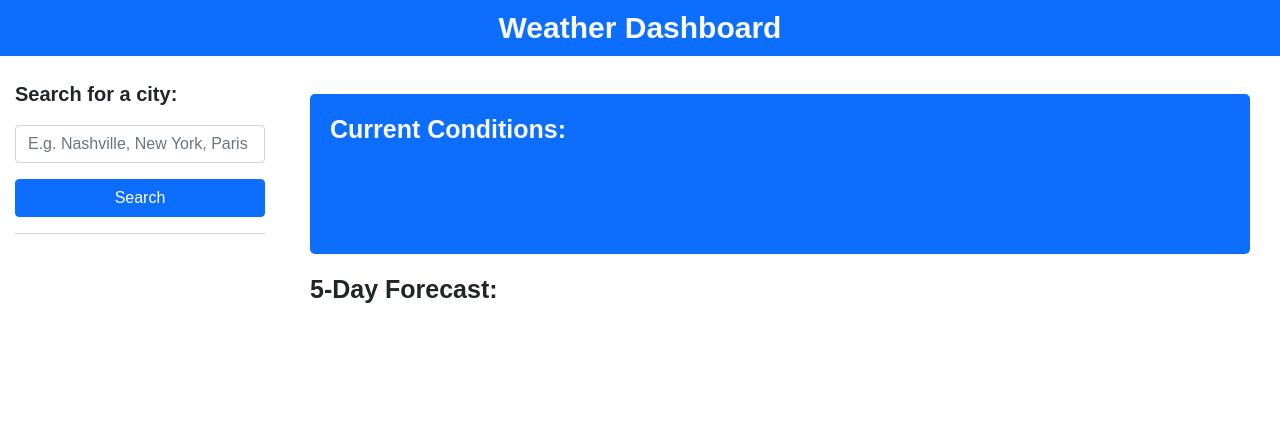
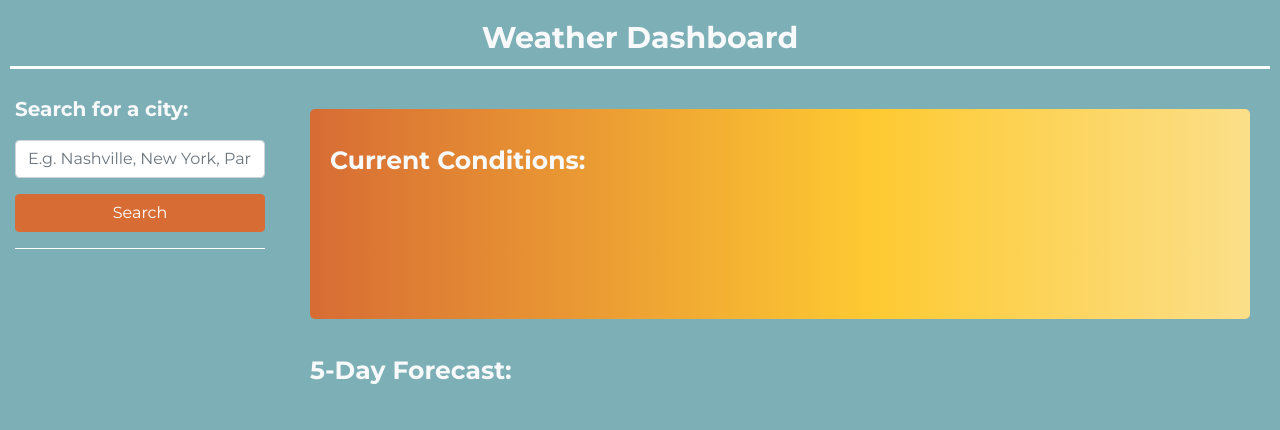
Before and after one commit to rileyjess/stratus-cloud, a plain HTML site: page index.html in a window 1280 px wide. Drawn offline with nearby package versions, Linux system fonts and the light colour scheme.

Commit message:
Updated the design of the dashboard with Bootstrap classes and custom CSS

```diff
--- a/assets/css/style.css
+++ b/assets/css/style.css
@@ -4,6 +4,7 @@
     margin: 0;
     padding: 0;
     box-sizing: border-box;
+    font-family: Montserrat, sans-serif;
 }
 
 /* Main header styles */
@@ -11,6 +12,19 @@ h1 {
     font-size: 30px;
     font-weight: bold;
     padding: 10px;
+    border-bottom-width: medium;
+    border-bottom-color: white;
+    border-bottom-style: solid;
+}
+
+header {
+    border-radius: 5px;
+    margin: 10px;
+}
+
+body {
+    background-color: #7DAFB6;
+    height: 100vh;
 }
 
 /* Styles for the search form and search history panel */
@@ -20,7 +34,7 @@ h1 {
     }
 
     .search-form {
-        border-bottom: 1px solid lightgray;
+        border-bottom: 1px solid white;
     }
 
     .city-search-header {
@@ -30,6 +44,9 @@ h1 {
 
     .btn {
         width: 100%;
+        background-color: #d76c34;
+        border-color:#d76c34;
+        color: white;
     }
 
     .btn:hover {
@@ -42,12 +59,12 @@ h1 {
 
     .history-item {
         list-style: none;
-        background-color: lightgray;
-        color: black;
+        background-color: rgb(0 0 0 / 25%);
+        color: white;
         border-radius: 5px;
         margin-top: 15px;
         width: 100%;
-        padding: 5px;
+        padding: 7px;
         font-size: 14px;
         text-align: center;
     }
@@ -67,10 +84,11 @@ h1 {
         padding: 20px;
         margin: 10px;
         line-height: 0.5;
+        background: linear-gradient(to right, #d76c34, #FECA32 60%, #fbdf89);
     }
 
     #icon {
-        height: 120px;
+        height: 170px;
         padding: 0px;
     }
 
@@ -85,7 +103,7 @@ h1 {
     }
 
     .forecast-card {
-        background-color: #7b848c;
+        background-color: rgb(0 0 0 / 40%);
         color: #fff;
         padding: 16px;
         border-radius: 5px;
@@ -96,17 +114,20 @@ h1 {
     h2 {
         font-size: 25px;
         font-weight: bold;
-        padding-bottom: 8px;
+        padding-bottom: 1.5rem;
+        padding-top: 1rem;
     }
 
     h3 {
         font-size: 20px;
         font-weight: bold;
+        padding-top: 1rem;
     }
 
     p {
         font-size: 14px;
-        font-weight: bold;
+        margin-top: 0;
+        margin-bottom: 1.5rem;
     }
 
     ul {
--- a/index.html
+++ b/index.html
@@ -6,12 +6,15 @@
   <meta name="viewport" content="width=device-width, initial-scale=1.0" />
   <meta http-equiv="X-UA-Compatible" content="ie=edge" />
   <link rel="stylesheet" href="https://cdn.jsdelivr.net/npm/bootstrap@5.1.3/dist/css/bootstrap.min.css" />
+  <link rel="preconnect" href="https://fonts.googleapis.com">
+  <link rel="preconnect" href="https://fonts.gstatic.com" crossorigin>
+  <link href="https://fonts.googleapis.com/css2?family=Montserrat:ital,wght@0,100..900;1,100..900&display=swap" rel="stylesheet">
   <link rel="stylesheet" href="./assets/css/style.css" />
   <title>Weather Dashboard</title>
 </head>
 
 <body>
-  <header class="text-light bg-primary text-center">
+  <header class="text-light text-center">
     <h1>Weather Dashboard</h1>
   </header>
 
@@ -20,10 +23,10 @@
       <!-- A form where users can search for a city -->
       <form class="search-form">
         <div class="form-group">
-          <label for="searchInput" class="city-search-header mb-3">Search for a city:</label>
+          <label for="searchInput" class="city-search-header mb-3 text-light">Search for a city:</label>
           <input type="text" placeholder="E.g. Nashville, New York, Paris" class="form-control mb-3" id="searchInput">
         </div>
-        <button id ="search-btn" type="button" class="btn btn-primary mb-3">Search</button>
+        <button id ="search-btn" type="button" class="btn btn-dark mb-3">Search</button>
       </form>
 
       <!-- Search history will be appended here -->
@@ -32,7 +35,7 @@
 
     <section class="weather-data col-9 d-flex flex-column">
       <!-- City name, the date, temperature, humidity, and wind speed will be appended here -->
-      <section id="current-conditions" class="text-light bg-primary d-flex flex-row justify-content-between">
+      <section id="current-conditions" class="text-light d-flex flex-row justify-content-between">
         <section class="d-flex flex-column">
           <h2 id="city-name">Current Conditions:</h2>
           <p id="current-temp"></p>
@@ -46,7 +49,7 @@
 
       <!-- A five-day forecast will be appended here -->
       <section id="forecast">
-        <h2 id="forecast-heading">5-Day Forecast:</h2>
+        <h2 id="forecast-heading" class="text-light">5-Day Forecast:</h2>
         <ul id="forecast-card-section" class="forecast-cards d-flex flex-row justify-content-between"></ul>
       </section>
     </section>
```
